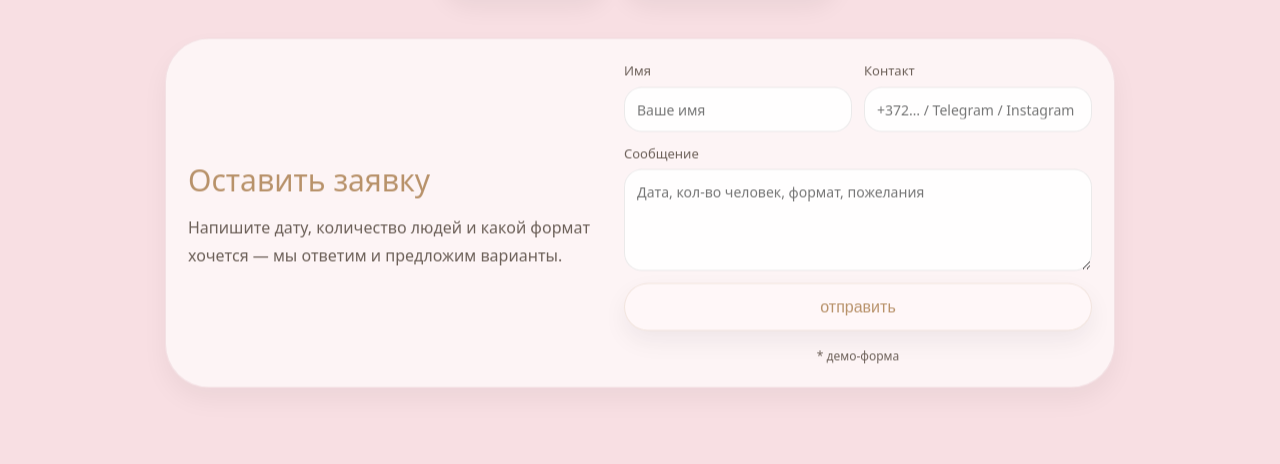
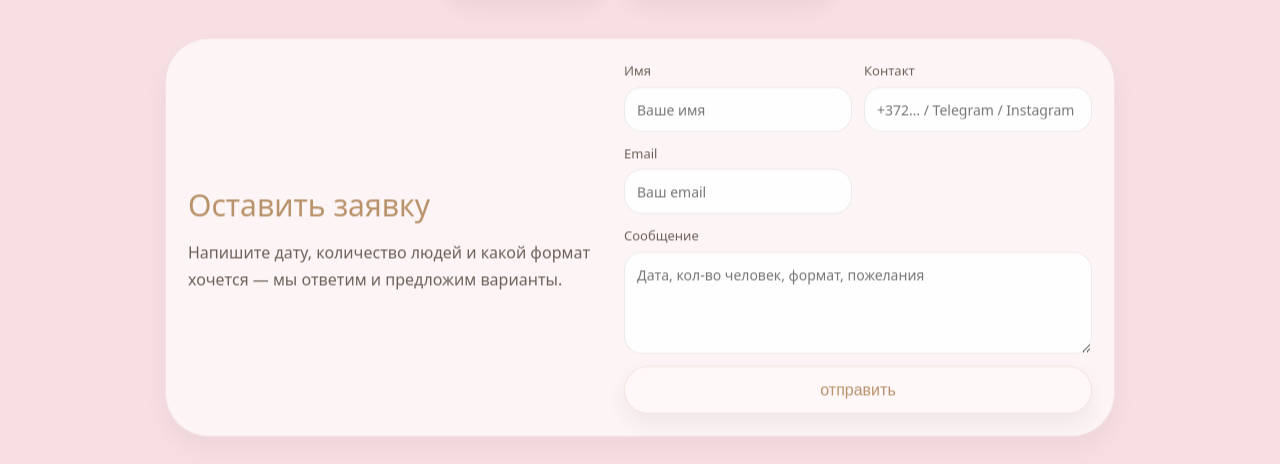
Before and after one commit to veroncav/Mona.StudiosWeb, a React (Vite) app: page /contact in a window 1280 px wide. Shown: the part 1034-1498 px from the top of the page. Built offline with nearby package versions, Linux system fonts and the light colour scheme.

Commit message:
feat: implement event request form with database storage and email notifications

```diff
--- a/src/pages/Contact.jsx
+++ b/src/pages/Contact.jsx
@@ -1,3 +1,4 @@
+import { useState } from "react";
 import "./contact.css";
 import { FaInstagram, FaEnvelope } from "react-icons/fa";
 import useReveal from "../hooks/useReveal";
@@ -9,6 +10,68 @@ export default function Contact() {
     const [mapRef, mapVisible] = useReveal();
     const [buttonsRef, buttonsVisible] = useReveal();
     const [requestRef, requestVisible] = useReveal();
+
+    const [formData, setFormData] = useState({
+        name: "",
+        contact: "",
+        email: "",
+        message: "",
+    });
+
+    const [loading, setLoading] = useState(false);
+    const [statusMessage, setStatusMessage] = useState("");
+    const [isError, setIsError] = useState(false);
+
+    const handleChange = (e) => {
+        const { name, value } = e.target;
+        setFormData((prev) => ({
+            ...prev,
+            [name]: value,
+        }));
+    };
+
+    const handleSubmit = async (e) => {
+        e.preventDefault();
+
+        if (!formData.name || !formData.contact || !formData.email || !formData.message) {
+            setIsError(true);
+            setStatusMessage("Заполните все поля");
+            return;
+        }
+
+        try {
+            setLoading(true);
+            setIsError(false);
+            setStatusMessage("");
+
+            const response = await fetch("http://localhost:5001/api/request", {
+                method: "POST",
+                headers: {
+                    "Content-Type": "application/json",
+                },
+                body: JSON.stringify(formData),
+            });
+
+            const data = await response.json();
+
+            if (!response.ok) {
+                throw new Error(data.message || "Ошибка отправки");
+            }
+
+            setStatusMessage("Спасибо! Ваша заявка отправлена");
+            setFormData({
+                name: "",
+                contact: "",
+                email: "",
+                message: "",
+            });
+        } catch (error) {
+            setIsError(true);
+            setStatusMessage(error.message || "Ошибка");
+        } finally {
+            setLoading(false);
+        }
+    };
 
     return (
         <div className="contactPage">
@@ -70,9 +133,7 @@ export default function Contact() {
                         width="100%"
                         height="350"
                         style={{ border: 0 }}
-                        allowFullScreen=""
                         loading="lazy"
-                        referrerPolicy="no-referrer-when-downgrade"
                         title="Mona Studios map"
                     ></iframe>
                 </div>
@@ -102,30 +163,65 @@ export default function Contact() {
                         </p>
                     </div>
 
-                    <form className="request__form">
+                    <form className="request__form" onSubmit={handleSubmit}>
                         <label className="field">
                             Имя
-                            <input type="text" placeholder="Ваше имя" />
+                            <input
+                                name="name"
+                                value={formData.name}
+                                onChange={handleChange}
+                                placeholder="Ваше имя"
+                            />
                         </label>
 
                         <label className="field">
                             Контакт
-                            <input type="text" placeholder="+372… / Telegram / Instagram" />
+                            <input
+                                name="contact"
+                                value={formData.contact}
+                                onChange={handleChange}
+                                placeholder="+372… / Telegram / Instagram"
+                            />
+                        </label>
+
+                        <label className="field">
+                            Email
+                            <input
+                                type="email"
+                                name="email"
+                                value={formData.email}
+                                onChange={handleChange}
+                                placeholder="Ваш email"
+                            />
                         </label>
 
                         <label className="field field--full">
                             Сообщение
                             <textarea
+                                name="message"
+                                value={formData.message}
+                                onChange={handleChange}
                                 rows={4}
                                 placeholder="Дата, кол-во человек, формат, пожелания"
                             />
                         </label>
 
-                        <button className="contactBtn field--full" type="button">
-                            отправить
+                        <button
+                            className="contactBtn field--full"
+                            type="submit"
+                            disabled={loading}
+                        >
+                            {loading ? "отправка..." : "отправить"}
                         </button>
 
-                        <div className="requestNote field--full">* демо-форма</div>
+                        {statusMessage && (
+                            <div
+                                className="requestNote field--full"
+                                style={{ color: isError ? "red" : "#7a5c61" }}
+                            >
+                                {statusMessage}
+                            </div>
+                        )}
                     </form>
                 </div>
             </div>
```
Also changed, not shown: 1 other file (tests, documents, lock files or other folders).
